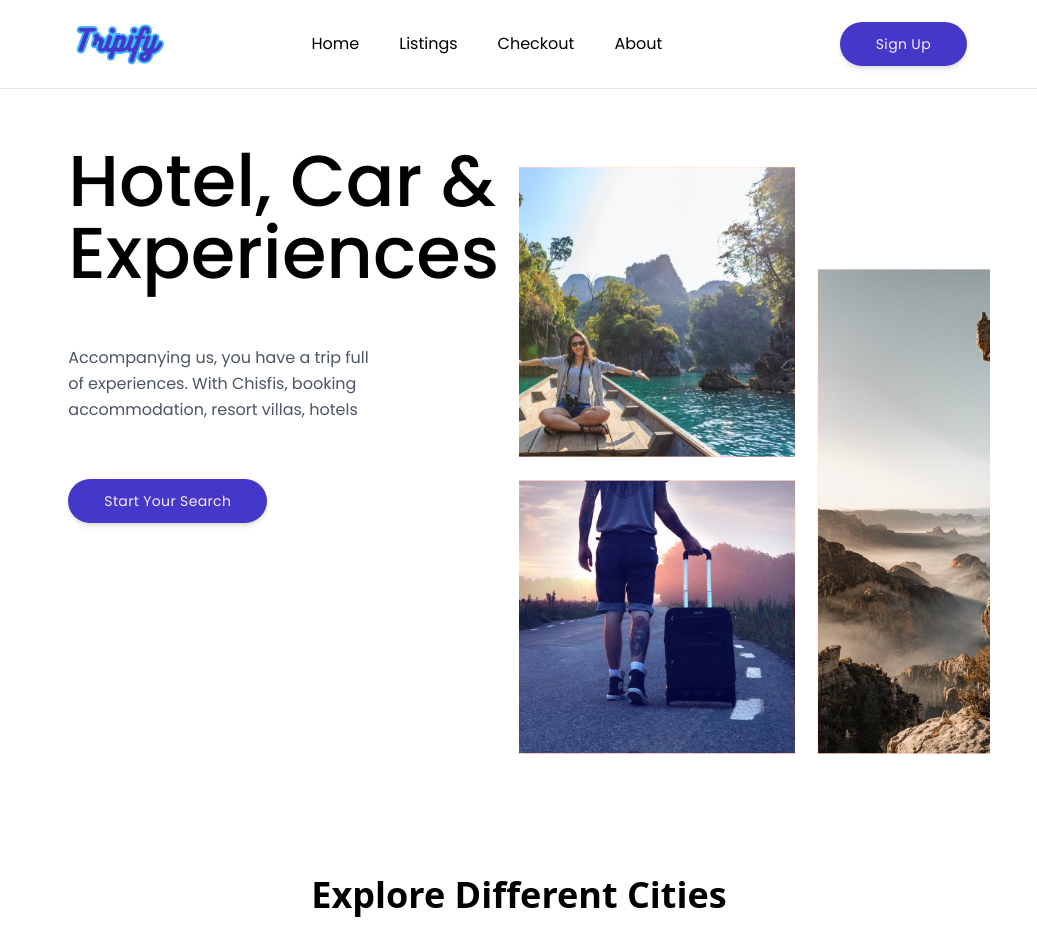
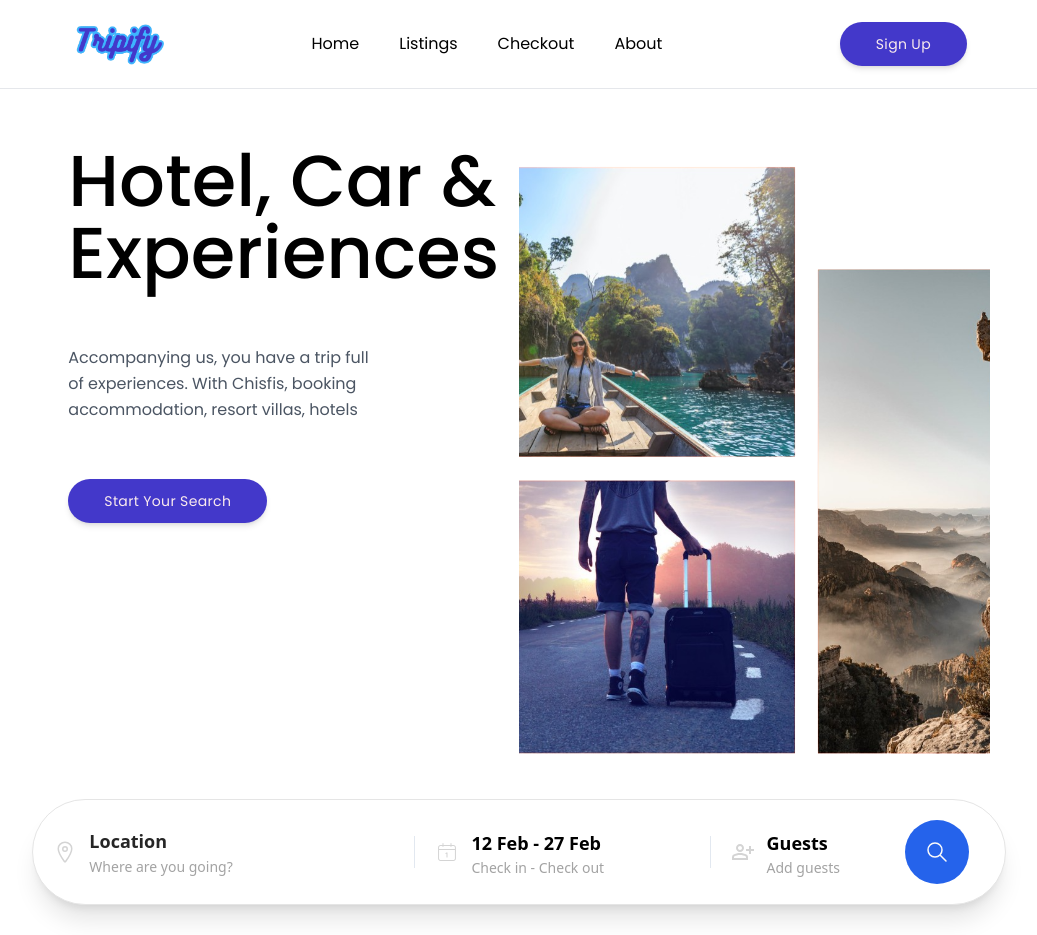
Before and after one commit to shabbirbd/Trip-finder, a React (Vite) app: page / in a window 1280 px wide. Shown: the top 935 px of the page, without its empty margins (121-1158 px from the left). Built offline with nearby package versions, Linux system fonts and the light colour scheme; some icons are missing; the HTML template or start-up script is replaced by a standard one.

Commit message:
adding component

```diff
--- /dev/null
+++ b/src/components/bookingForm/Booking.jsx
@@ -0,0 +1,65 @@
+import React from 'react';
+import { CiCalendarDate } from 'react-icons/ci';
+import { IoLocationOutline } from 'react-icons/io5';
+import { MdOutlinePersonAddAlt } from 'react-icons/md';
+
+const Booking = () => {
+    return (
+        <div className='max-w-6xl w-full mx-auto py-5'>
+            <form className='w-full relative flex flex-col md:flex-row md:rounded-full rounded-md shadow-xl bg-white border border-neutral-200' >
+                <div className='relative flex flex-[1.5]'>
+                    <div className='flex z-10 flex-1 relaive flex-shrink-0 items-center space-x-3 cursor-pointer text-left p-5'>
+                        <div className="text-neutral-300 text-2xl">
+                            <IoLocationOutline />
+                        </div>
+                        <div className='flex-grow'>
+                            <input type="text" className='block w-full bg-transparent border-none focus:ring-0 p-0 focus:outline-none focus:placeholder-neutral-300 xl:text-lg font-semibold placeholder-neutral-800 truncate' placeholder='Location' />
+                            <span className="block mt-0.5 text-sm text-neutral-400 font-light ">
+                                <span className="line-clamp-1">Where are you going?</span>
+                            </span>
+                        </div>
+                    </div>
+                </div>
+
+                <div className="self-center border-r border-slate-200 h-8"></div>
+
+                <div className='z-10 relative flex flex-1 p-5'>
+                    <button className='flex-1 relative z-10 flex items-center space-x-3 focus:outline-none' type='button'>
+                        <div className='text-neutral-300 text-2xl'>
+                            <CiCalendarDate />
+                        </div>
+                        <div className='flex-grow text-left'>
+                            <span className="block xl:text-lg font-semibold">12 Feb - 27 Feb</span>
+                            <span className="block mt-1 text-sm text-neutral-400 leading-none font-light">Check in - Check out</span>
+                        </div>
+                    </button>
+                </div>
+
+                <div className="self-center border-r border-slate-200 h-8"></div>
+
+
+                <div className='flex relative flex-1 p-5'>
+                    <div className='flex-1 z-10 flex items-center focus:outline-none'>
+                        <button className='relative z-10 flex-1 flex items-center text-left space-x-3 focus:outline-none' type='button'>
+                            <div className='text-neutral-300 text-2xl'>
+                                <MdOutlinePersonAddAlt />
+                            </div>
+                            <div className='flex-grow'>
+                                <span className="block xl:text-lg font-semibold"> Guests</span>
+                                <span className="block mt-1 text-sm text-neutral-400 leading-none font-light">Add guests</span>
+                            </div>
+                        </button>
+                        <div className='pr-2 xl:pr-4'>
+                            <a type="button" class="h-14 md:h-16 w-14 md:w-16 rounded-full bg-blue-600 hover:bg-blue-700 flex items-center justify-center text-neutral-50 focus:outline-none" href="/listings">
+                                <svg xmlns="http://www.w3.org/2000/svg" class="h-6 w-6" fill="none" viewBox="0 0 24 24" stroke="currentColor"><path stroke-linecap="round" stroke-linejoin="round" stroke-width="1.5" d="M21 21l-6-6m2-5a7 7 0 11-14 0 7 7 0 0114 0z"></path></svg>
+                            </a>
+                        </div>
+                    </div>
+                </div>
+
+            </form>
+        </div>
+    );
+};
+
+export default Booking;
--- a/src/components/search/SearchForm.jsx
+++ /dev/null
@@ -1,50 +0,0 @@
-import React from 'react';
-import { BsFillCalendarDayFill, BsGeoAlt, BsPersonFill } from "react-icons/bs";
-import { CiSearch } from "react-icons/ci";
-
-
-
-const SearchForm = () => {
-    return (
-            <form className='border-2 border-red-500 flex lg:flex-row flex-col items-center justify-center mx-14 pt-6'>
-                <div className='border-2 border-green-400 flex-1 flex items-center' >
-                    <i><BsGeoAlt/></i>
-                    <div className='border-2 border-blue-400 flex flex-col'>
-                        <input type="text" placeholder='Location'  className=''/>
-                        <span className=''>Where are you going?</span>
-                    </div>
-                </div>
-
-                <div className=''></div>
-
-                <div className='border-2 border-green-400 flex-1 flex items-center'>
-                    <i><BsFillCalendarDayFill/></i>
-                     <div className='border-2 border-blue-400 flex'>
-                        <div className='border-2 border-yellow-500 flex flex-col'>
-                            <input data-toggle="datepicker" type="text" placeholder='Check in'/>
-                            <span>Check in</span>
-                        </div>
-                        <div className='border-2 border-yellow-500 flex flex-col'>
-                            <input type="date" />
-                            <span>Check out</span>
-                        </div>
-                     </div>
-                </div>
-
-                <div className=''></div>
-
-                <div className='border-2 border-green-400 flex-1 flex items-center'>
-                    <i><BsPersonFill/></i>
-                    <div className='border-2 border-blue-500'>
-                        <h1>1 Guests</h1>
-                        <span>Guests</span>
-                    </div>
-                    <div>
-                        <CiSearch/>
-                    </div>
-                </div>
-            </form>
-    );
-};
-
-export default SearchForm;
--- a/src/pages/Home.jsx
+++ b/src/pages/Home.jsx
@@ -10,12 +10,13 @@ import Newsletter from '../components/Newsletter';
 import Suggestions from '../components/Suggestions';
 import Videos from '../components/Videos';
 import WhyChoseUs from '../components/WhyChoseUs';
+import Booking from '../components/bookingForm/Booking';
 
 const Home = () => {
     return (
         <>
          <Hero/>
-         {/* <SearchForm/> */}
+         <Booking/>
          <Cities/>
          <Bennefits/>
          <Featured/>
```
